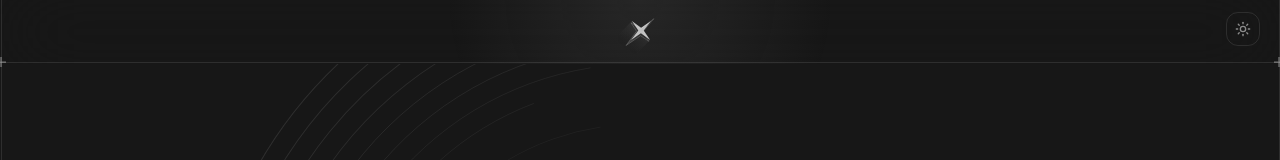
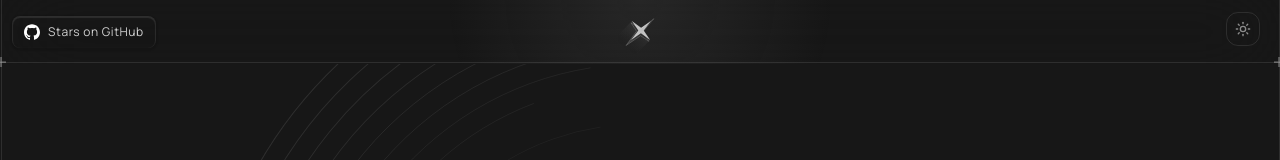
Before and after one commit to JhojanGgarcia/popsy-AI, a Next.js app: page / in a window 1280 px wide. Shown: the top 160 px of the page. Built offline with nearby package versions, Linux system fonts and the light colour scheme.

Commit message:
Add "Stars on Github" Button.

```diff
--- a/src/components/ui/sections/Header.jsx
+++ b/src/components/ui/sections/Header.jsx
@@ -7,10 +7,13 @@ import { TooltipBlock } from "@/components/Tooltip";
 
 import Switch from "@/components/Switch";
 import Link from "next/link";
+import Button from "@/components/Button";
+import Github from "@/components/icons/Github";
 
 export default function Header({ currentPage }) {
   return (
     <header className="relative top-0 z-50 mx-auto flex h-16 items-center justify-center overflow-visible border-white/10 bg-[radial-gradient(circle_at_left,rgba(130,130,130,0.15)_0%,transparent_30%)] p-3 backdrop-blur-2xl md:bg-[radial-gradient(circle_at_top,rgba(130,130,130,0.15)_0%,transparent_30%)] dark:bg-[radial-gradient(circle_at_center,rgba(0,0,0,0.2)_0%,transparent_30%)]">
+
       {currentPage === "assistant" && (
         <>
           <div className="absolute right-0 z-50 min-h-full w-[2px] border-r border-white/10 transition dark:border-black/10"></div>
@@ -121,6 +124,9 @@ export default function Header({ currentPage }) {
         <div className="absolute right-0 flex items-center justify-center gap-2 p-2">
           <Switch />
         </div>
+        <Link href="https://github.com/JhojanGgarcia/popsy-AI" className="absolute left-0 flex items-center justify-center">
+        <Button icon={<Github className="h-4 w-4 dark:fill-black/60" />} className={"gap-2"} label={"Stars on GitHub"} />
+        </Link>
         <div className="absolute top-1 left-2 flex items-center justify-center gap-2">
           {currentPage === "assistant" && (
             <TooltipBlock tooltipText="Back" className="-bottom-14">
```
